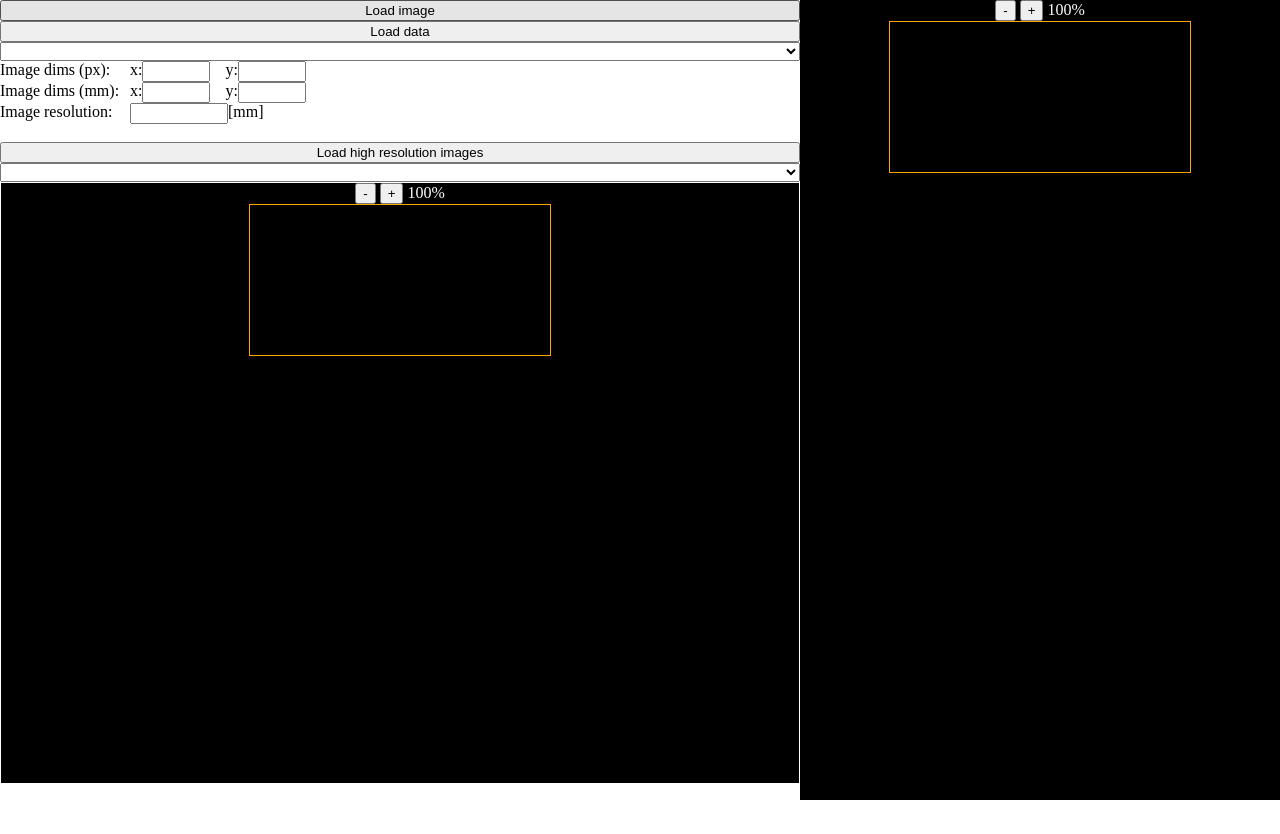
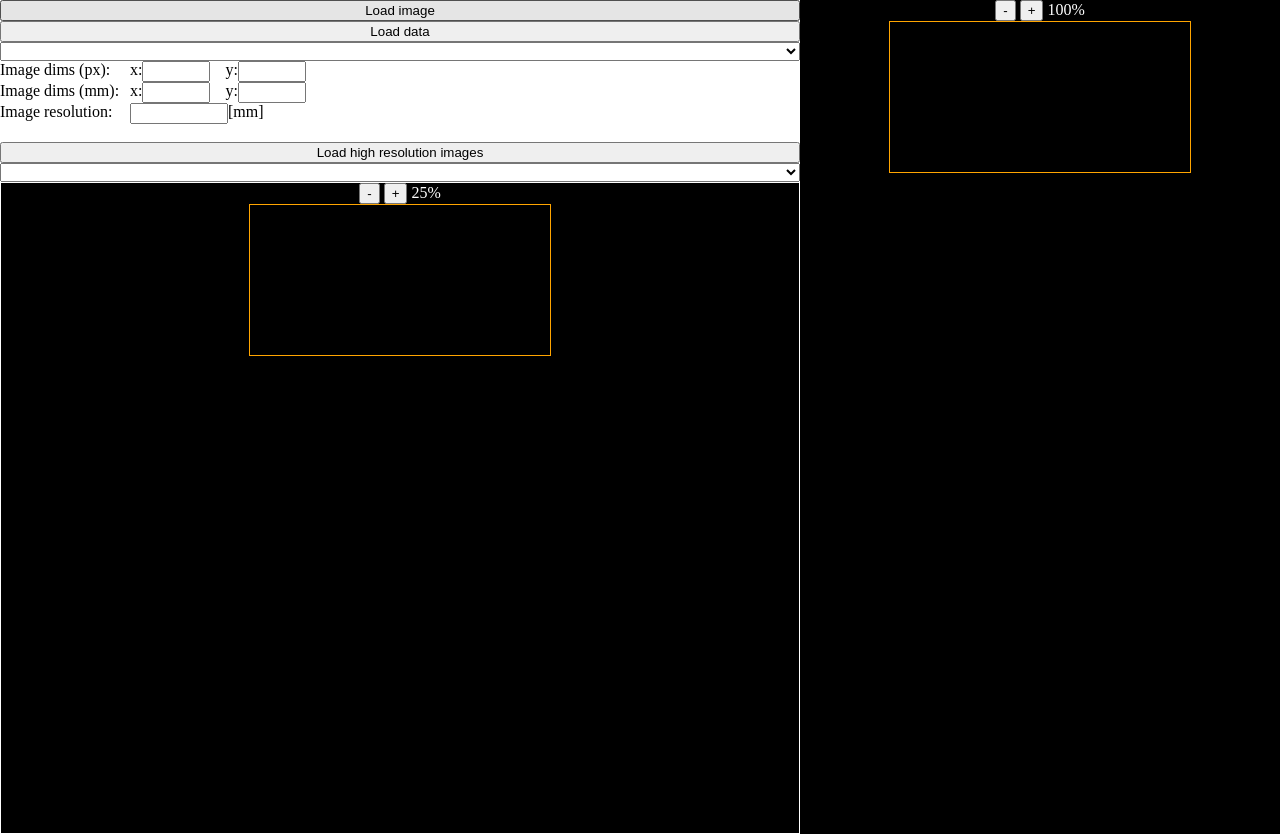
Before and after one commit to SergeyLebedkin/FabricsMLWeb, a website built with webpack: page src/select.html in a window 1280 px wide. Before the commit the page ends 800 px from the top, so only its background shows below. Built offline with nearby package versions, Linux system fonts and the light colour scheme.

Commit message:
update default scales

```diff
--- a/src/css/select.css
+++ b/src/css/select.css
@@ -40,8 +40,8 @@ html, body {
 }
 
 .highres_image_panel {
-    min-height: 600px;
-    max-height: 600px;
+    min-height: 650px;
+    max-height: 650px;
     background: #000000;
     border: 1px solid white;
 }
--- a/src/js/select.js
+++ b/src/js/select.js
@@ -112,7 +112,7 @@ function selectImagesHRUpdate() {
         // create new selector
         var optionImage = document.createElement('option');
         optionImage.value = imageInfo.highResolutionImageInfos[i];
-        optionImage.innerHTML = imageInfo.highResolutionImageInfos[i].fileRef.name;
+        optionImage.innerHTML = (i+1).toString() + " - " + gImageInfoList[i].fileRef.name;imageInfo.highResolutionImageInfos[i].fileRef.name;
         selectImagesHR.appendChild(optionImage);
     }
 
@@ -183,6 +183,7 @@ window.onload = (event) => {
 
     // create ImageInfoAreasEditor for high res images
     gImageInfoAreasEditorHighRes = new ImageInfoAreasEditor(image_canvas_panel_high_res);
+    gImageInfoAreasEditorHighRes.setScale(0.25);
     gImageInfoAreasEditorHighRes.setMouseUsageMode(MouseUsageMode.DRAG)
     image_canvas_panel_high_res.addEventListener("mousemove", (event) => gImageInfoAreasEditorHighRes.onMouseMove(event));
     image_canvas_panel_high_res.addEventListener("mousedown", (event) => gImageInfoAreasEditorHighRes.onMouseDown(event));
--- a/src/select.html
+++ b/src/select.html
@@ -45,7 +45,7 @@
                 <div style="flex-direction: row; text-align: center">
                     <button id="buttonScaleDownHR">-</button>
                     <button id="buttonScaleUpHR">+</button>
-                    <a id="scaleFactorHR">100%</a>
+                    <a id="scaleFactorHR">25%</a>
                 </div>
                 <div id="image_canvas_panel_high_res">
                     <!-- content will be created programmaticaly -->
```
